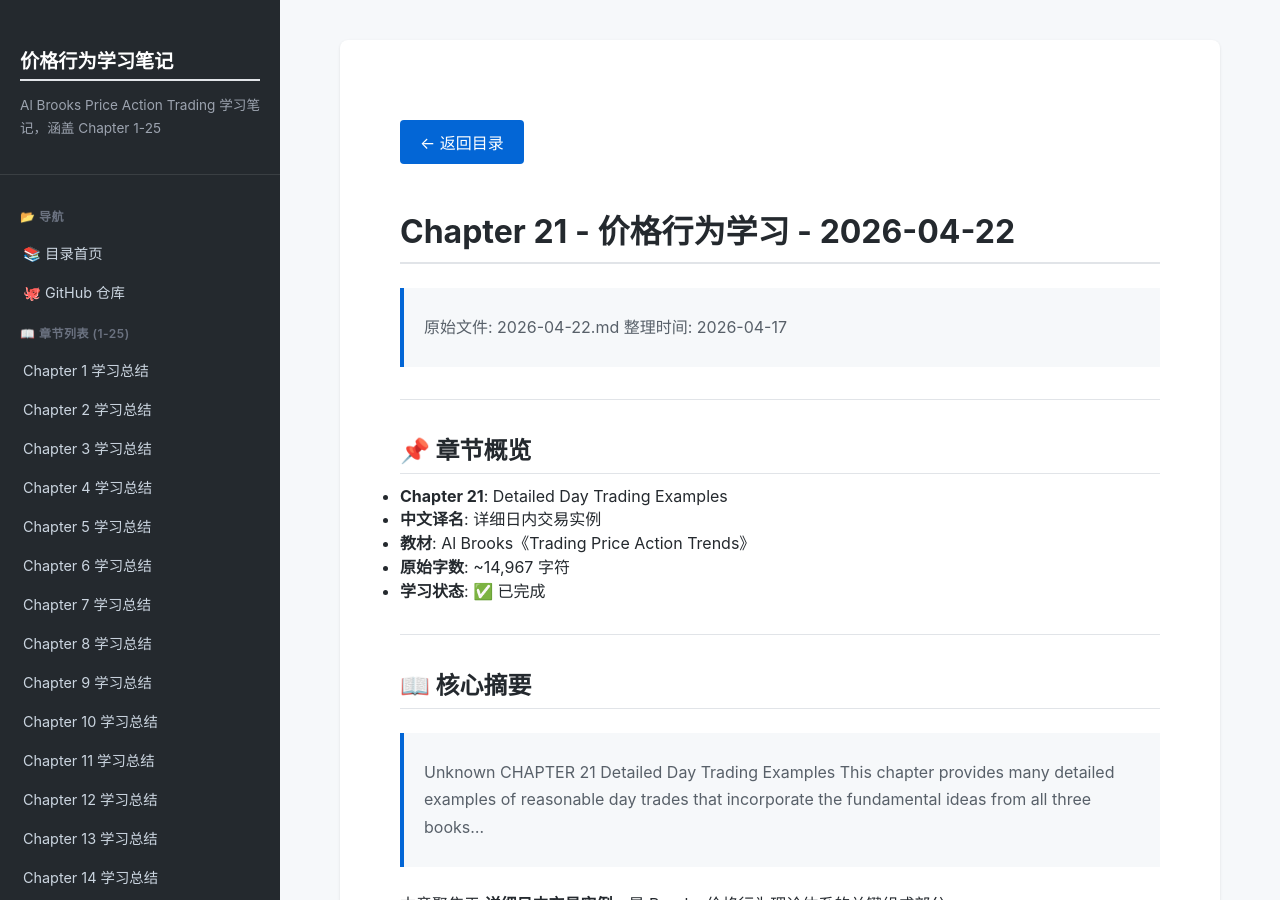
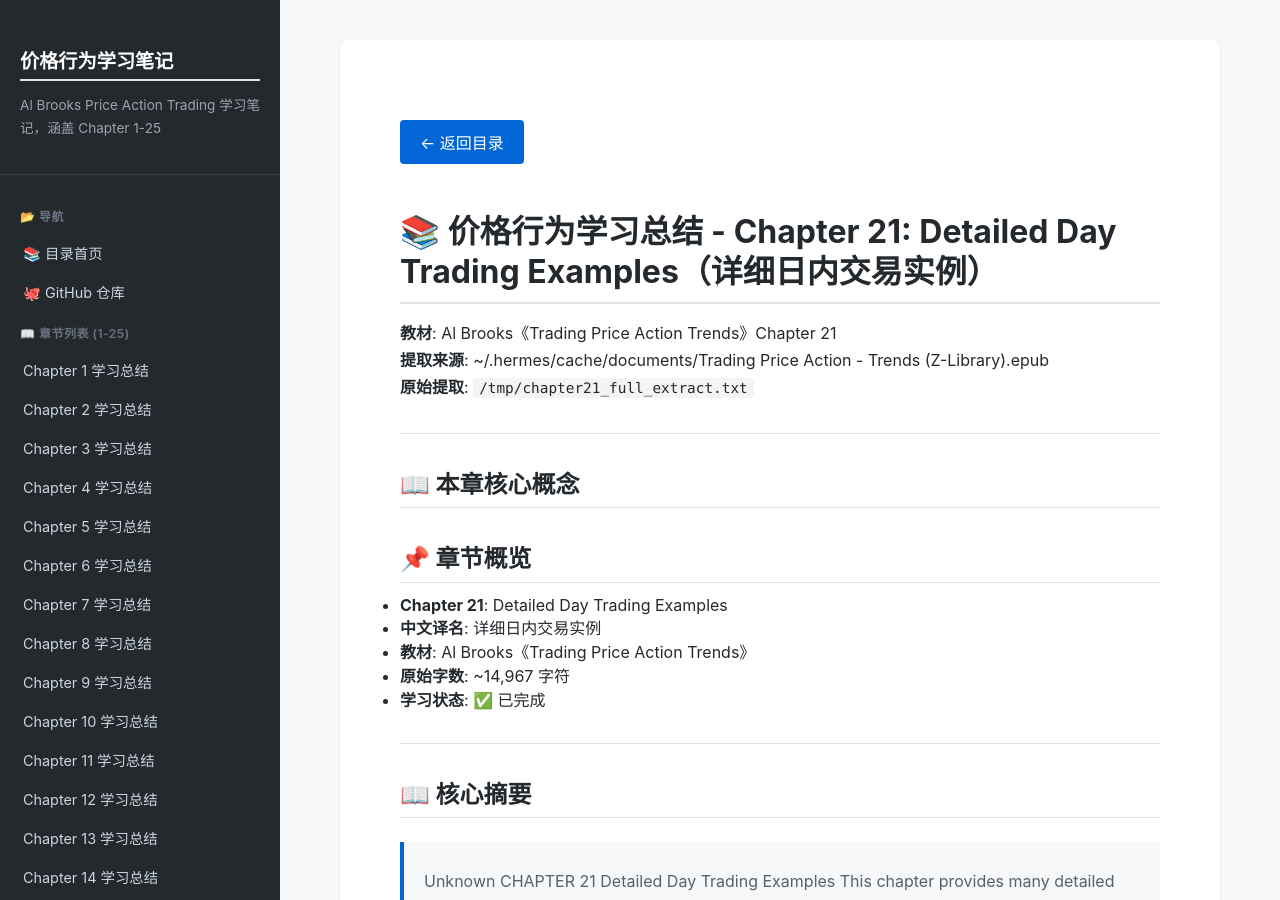
Before and after one commit to stephenki/price-action-notes, a Jekyll site: the page built from chapter-21.md, in a window 1280 px wide and 900 px high. Built offline with Jekyll 4.4.1, drawn with Linux system fonts in a browser that asks for light colours.

Commit message:
fix: 统一 Chapter 21 格式（标准 frontmatter + 元信息）

```diff
--- a/chapter-21.md
+++ b/chapter-21.md
@@ -4,13 +4,15 @@ title: "Chapter 21 学习总结"
 chapter: 21
 ---
 
-# Chapter 21 - 价格行为学习 - 2026-04-22
+# 📚 价格行为学习总结 - Chapter 21: Detailed Day Trading Examples（详细日内交易实例）
 
-> 原始文件: 2026-04-22.md
-> 整理时间: 2026-04-17
+**教材**: Al Brooks《Trading Price Action Trends》Chapter 21
+**提取来源**: ~/.hermes/cache/documents/Trading Price Action - Trends (Z-Library).epub
+**原始提取**: `/tmp/chapter21_full_extract.txt`
 
 ---
 
+## 📖 本章核心概念
 
 ## 📌 章节概览
 - **Chapter 21**: Detailed Day Trading Examples
```
